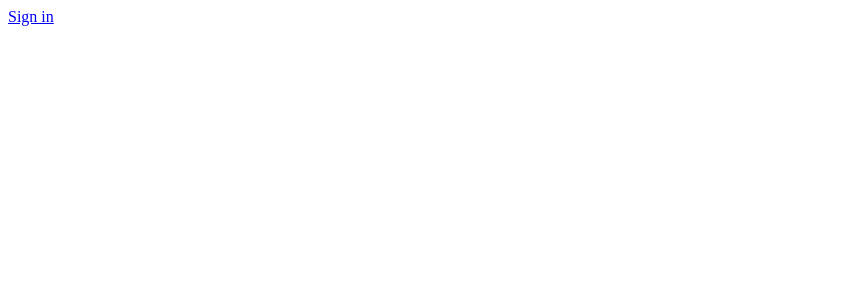
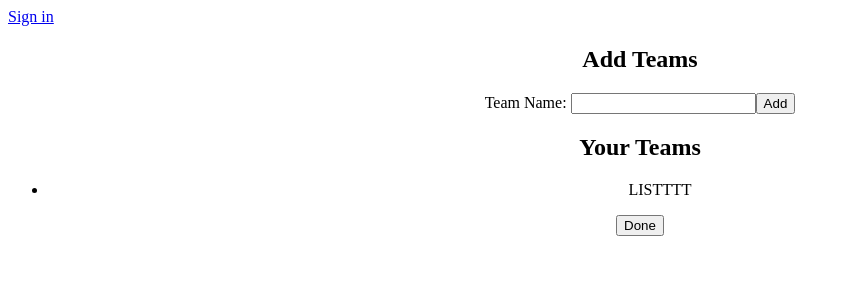
Before and after one commit to teamupcube/jeopardy_for_teachers_app, a Vue app in the folder app/: page /game/1 in a window 1280 px wide. Before the commit this address led to /. Shown: the top 300 px of the page, without its empty margins (0-849 px from the left). Built offline with nearby package versions, Linux system fonts and the light colour scheme.

Commit message:
Redo AddClassName to use dynamic params

```diff
--- a/app/src/components/AddClassName.vue
+++ b/app/src/components/AddClassName.vue
@@ -13,7 +13,12 @@
       <h2>Add Class Name</h2>
       <label>
         Class Name:
-        <input type="text" v-model="className">
+        <input
+          type="text"
+          name="className"
+          placeholder="Class Name"
+          v-model="className"
+          required>
       </label>
       <button @click="handleNext">Next</button>
     </form>
@@ -22,12 +27,13 @@
 
 <script>
 
-import { getBoards } from '../services/api';
+
+import { getBoards, addGame } from '../services/api';
 
 export default {
   props: {
-    game: Object,
-    onAdd: Function,
+    // game: Object,
+    // onAdd: Function,
   },
   data() {
     return {
@@ -57,14 +63,19 @@ export default {
   },
   methods: {
     handleNext() {
-      this.$router.push('team-names');
+      this.$router.push('/game/:id');
     },
     handleSubmit() {
+
       const game = {
         className: this.className,
         boardId: this.boardId
       };
-      return this.onAdd(game);
+      return addGame(game)
+        .then(saved => {
+          this.game = saved;
+          this.$router.push(`/game/${this.game.id}`);
+        });
     }
   },
   components: {
--- a/app/src/components/AddTeamNames.vue
+++ b/app/src/components/AddTeamNames.vue
@@ -2,7 +2,6 @@
   <div class="teams">
     <form @submit.prevent="handleSubmit">
       <div class="team-list">
-        <h2 v-if="game">Game Name: {{ game.class_name }} {{ game.id }}</h2>
         <div>
           <h2>Add Teams</h2>
           <label>
@@ -24,6 +23,8 @@
 
 <script>
 
+import { addTeam } from '../services/api';
+
 export default {
   data() {
     return {
@@ -31,9 +32,9 @@ export default {
     };
   },
   props: {
-    team: Object,
-    onAddTeam: Function,
-    game: Object
+    // team: Object,
+    // onAddTeam: Function,
+    // game: Object
   },
   // created() {
   //   const team = this.team;
@@ -44,11 +45,12 @@ export default {
       this.$router.push('instructions');
     },
     handleSubmit() {
-      const team = {
-        teamName: this.teamName,
-        gameId: this.game.id
-      };
-      return this.onAddTeam(team);
+      this.gameId = this.$route.params.id;
+      return addTeam(this.teamName, this.gameId)
+        .then(saved => {
+          this.team = saved;
+          // this.$router.push(`/make-game/${this.category.boardId}/categories/${this.category.id}`);
+        });
     }
   },
 
--- a/app/src/components/Dash.vue
+++ b/app/src/components/Dash.vue
@@ -2,7 +2,7 @@
   <div v-if="user">
     <h1>Dashboard</h1>
     <br>
-    <router-link to="/play">Play Game</router-link>
+    <router-link to="/game">Play Game</router-link>
     <router-link to="/make-game">Make New Game</router-link>
     <RouterView></RouterView>
   </div>
--- a/app/src/services/api.js
+++ b/app/src/services/api.js
@@ -28,10 +28,9 @@ export function getBoards() {
 }
 
 export function addGame(game) {
-  return fetch(GAMES_URL, {
+  return fetch(`${GAMES_URL}/${game.className}/${game.boardId}`, {
     method: 'POST',
     headers: getHeaders(),
-    body: JSON.stringify(game)
   })
     .then(responseHandler);
 }
```
Also changed, not shown: app/src/components/GameSetup.vue (+1 -7 lines), app/src/router.js (+11 -10 lines).
